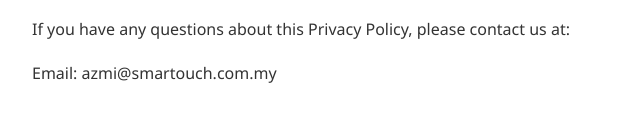
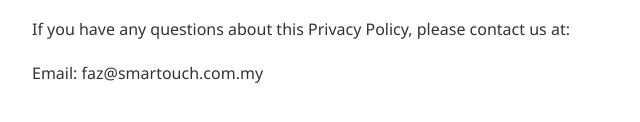
Before and after one commit to faz36/belly-balance-privacy, a plain HTML site: page index.html in a window 1280 px wide. Shown: the part 1759-1881 px from the top of the page, 208-848 px from the left. Drawn offline with Linux system fonts and the light colour scheme.

Commit message:
change email address

```diff
--- a/index.html
+++ b/index.html
@@ -69,6 +69,6 @@
 
     <h2>9. Contact Us</h2>
     <p>If you have any questions about this Privacy Policy, please contact us at:</p>
-    <p>Email: azmi@smartouch.com.my</p>
+    <p>Email: faz@smartouch.com.my</p>
 </body>
 </html>
```
